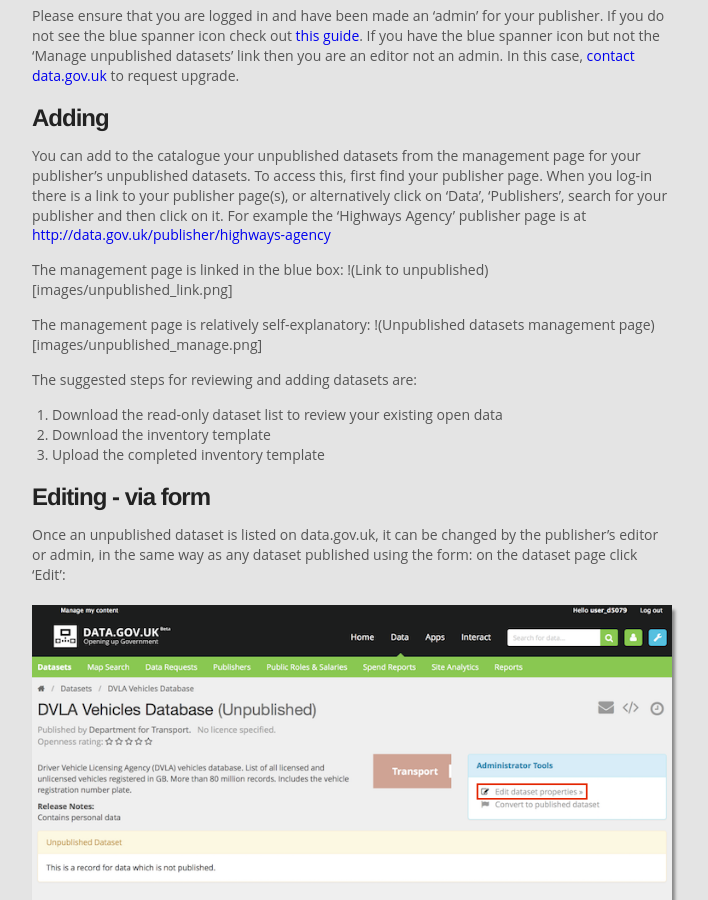
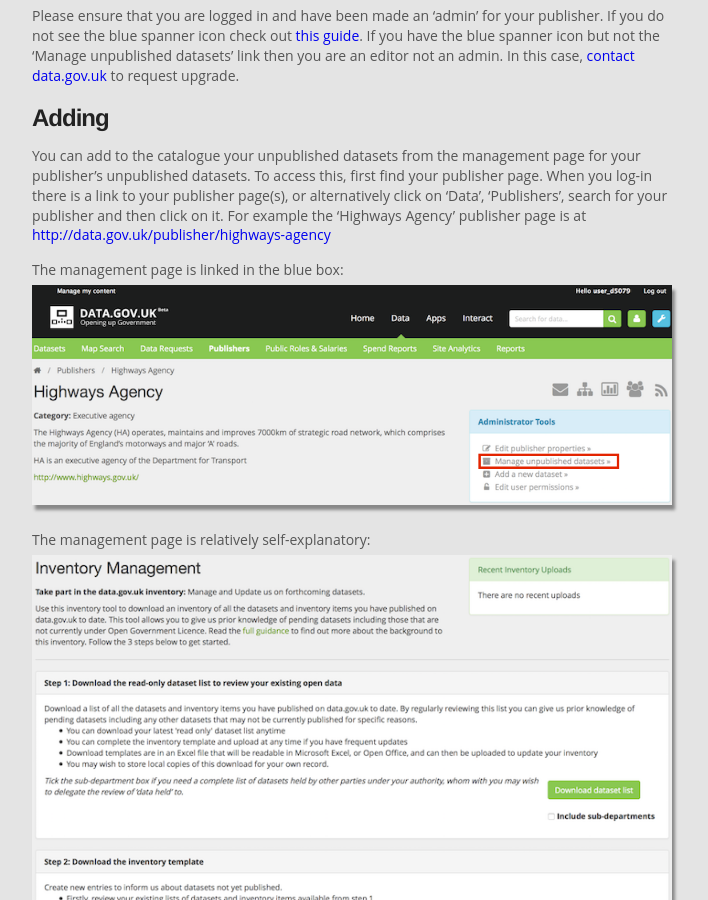
Before and after one commit to datagovuk/guidance, a Jekyll site: the page built from unpublished.md, in a window 1280 px wide and 900 px high, scrolled down 617 px. Shown: the whole window, without its empty margins (288-996 px from the left). Built offline with Jekyll 4.4.1, drawn with Linux system fonts in a browser that asks for light colours.

Commit message:
Unpublished page images fixed

```diff
--- a/unpublished.md
+++ b/unpublished.md
@@ -20,10 +20,10 @@
 You can add to the catalogue your unpublished datasets from the management page for your publisher's unpublished datasets. To access this, first find your publisher page. When you log-in there is a link to your publisher page(s), or alternatively click on 'Data', 'Publishers', search for your publisher and then click on it. For example the 'Highways Agency' publisher page is at <http://data.gov.uk/publisher/highways-agency>
 
 The management page is linked in the blue box:
-!(Link to unpublished)[images/unpublished_link.png]
+![Link to unpublished](images/unpublished_link.png)
 
 The management page is relatively self-explanatory:
-!(Unpublished datasets management page)[images/unpublished_manage.png]
+![Unpublished datasets management page](images/unpublished_manage.png)
 
 The suggested steps for reviewing and adding datasets are:
 
```
